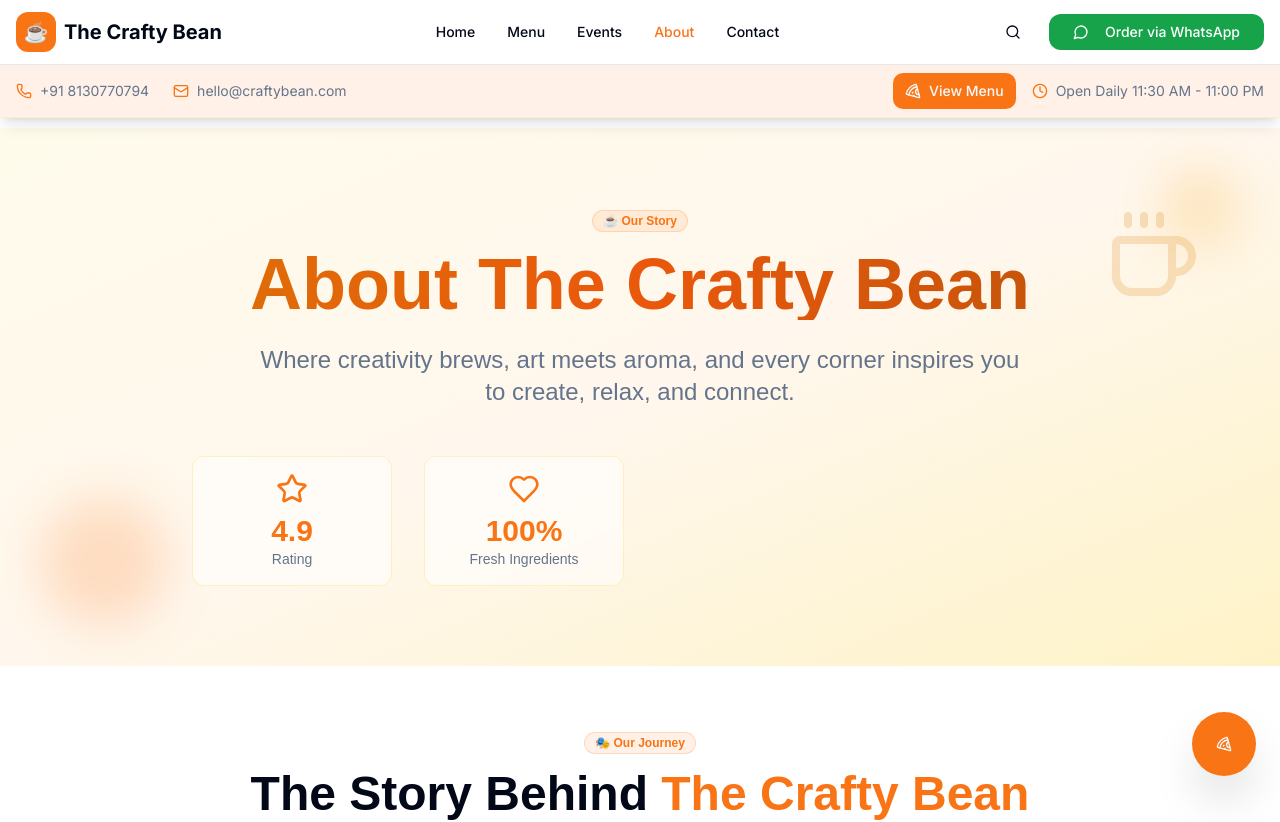
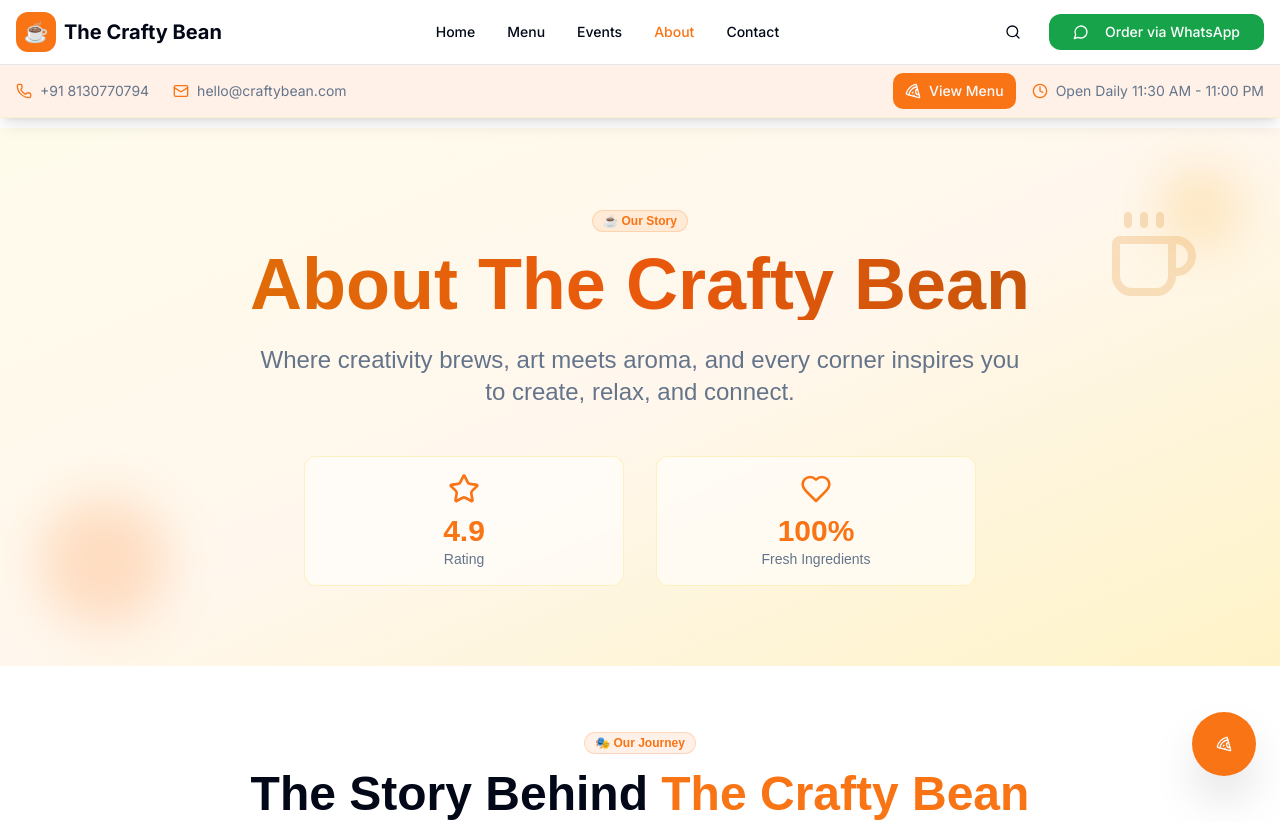
Before and after one commit to sandeep555666777/mycafe-website, a Next.js app: page /about in a window 1280 px wide. Shown: the top 822 px of the page. Built offline with nearby package versions, Linux system fonts and the light colour scheme.

Commit message:
style(layout): tighten stats grids to 2 columns for proper alignment

```diff
--- a/src/app/about/page.tsx
+++ b/src/app/about/page.tsx
@@ -114,7 +114,7 @@ export default function AboutPage() {
           </p>
 
           {/* Quick Stats */}
-          <div className="grid grid-cols-2 md:grid-cols-4 gap-4 md:gap-8 mt-12 max-w-4xl mx-auto">
+          <div className="grid grid-cols-2 md:grid-cols-2 gap-4 md:gap-8 mt-12 max-w-2xl mx-auto">
             {stats.map((stat, index) => (
               <div key={index} className="text-center p-4 bg-white/60 rounded-xl backdrop-blur-sm border border-amber-200/50">
                 <stat.icon className="w-8 h-8 text-primary mx-auto mb-2" />
--- a/src/app/page.tsx
+++ b/src/app/page.tsx
@@ -71,7 +71,7 @@ export default function Home() {
       {/* Stats Section - Compact */}
       <section className="py-8 bg-primary/5">
         <div className="container mx-auto px-4">
-          <div className="grid grid-cols-2 md:grid-cols-4 gap-3 md:gap-6">
+          <div className="grid grid-cols-2 md:grid-cols-2 gap-3 md:gap-6">
             {[
               { icon: Star, number: "4.9", label: "Rating" },
               { icon: Heart, number: "100%", label: "Fresh Ingredients" },
```
